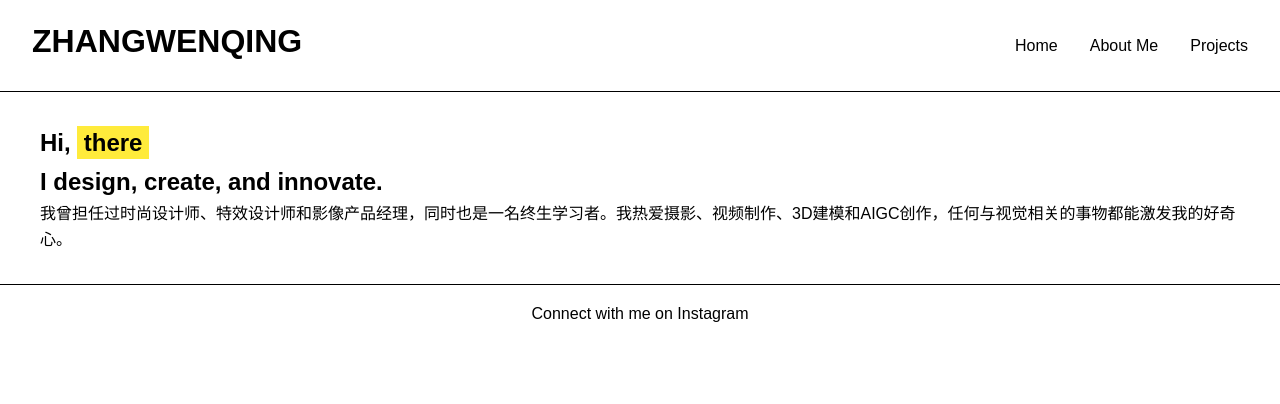
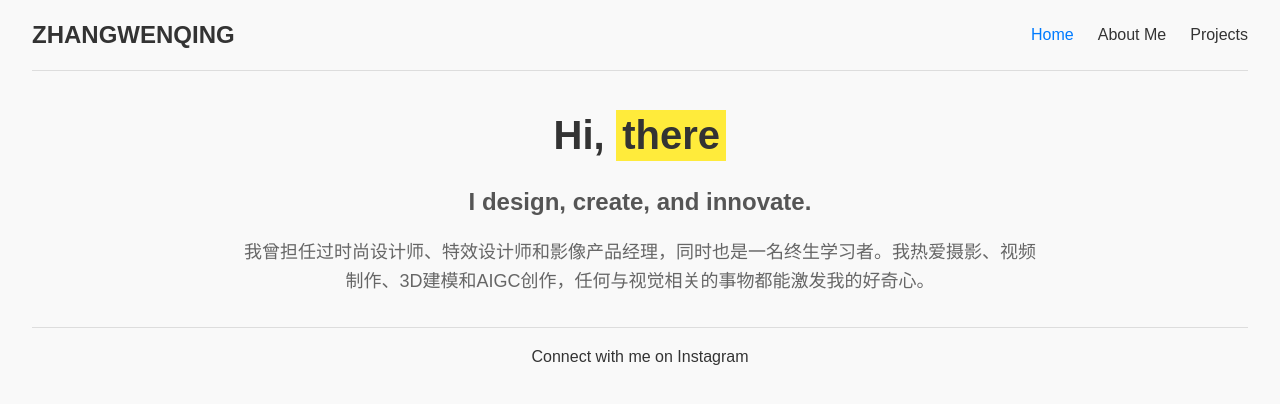
Before and after one commit to carinacreate/carinacreate.gitbub.io, a plain HTML site: page index.html in a window 1280 px wide. Drawn offline with Linux system fonts and the light colour scheme.

Commit message:
Update styles.css

```diff
--- a/styles.css
+++ b/styles.css
@@ -10,9 +10,10 @@ body, h1, h2, h3, p, ul, li, a {
 /* Body styles */
 body {
     font-family: 'Arial', sans-serif;
-    background-color: #fff;
-    color: #000;
+    background-color: #f9f9f9;
+    color: #333;
     line-height: 1.6;
+    padding: 0 2rem;
 }
 
 /* Header styles */
@@ -20,47 +21,67 @@ header {
     display: flex;
     justify-content: space-between;
     align-items: center;
-    padding: 1rem 2rem;
-    border-bottom: 1px solid #000;
-}
-
-.header-content {
-    text-align: left;
+    padding: 1rem 0;
+    border-bottom: 1px solid #ddd;
 }
 
 .header-content h1 {
-    font-size: 2rem;
-    margin-bottom: 0.5rem;
-}
-
-.header-content p {
-    font-size: 1rem;
-    margin-bottom: 0.5rem;
+    font-size: 1.5rem;
+    font-weight: bold;
 }
 
 nav ul {
     display: flex;
-    gap: 2rem;
+    gap: 1.5rem;
 }
 
 nav ul li a {
     font-size: 1rem;
-    color: #000;
+    color: #333;
     text-decoration: none;
     transition: color 0.3s;
 }
 
-nav ul li a:hover {
-    color: #555;
+nav ul li a:hover,
+nav ul li a.active {
+    color: #007BFF;
 }
 
 /* Main content styles */
 main {
-    padding: 2rem;
-    max-width: 1200px;
-    margin: 0 auto;
+    max-width: 800px;
+    margin: 2rem auto;
+    text-align: center;
 }
 
+.intro h1 {
+    font-size: 2.5rem;
+    margin-bottom: 1rem;
+}
+
+.intro h2 {
+    font-size: 1.5rem;
+    margin-bottom: 1rem;
+    color: #555;
+}
+
+.intro p {
+    font-size: 1.125rem;
+    margin-bottom: 2rem;
+    color: #666;
+}
+
+.highlight {
+    background-color: #FFEB3B;
+    padding: 0.2rem 0.4rem;
+    transition: background-color 0.3s;
+}
+
+.highlight:hover {
+    background-color: #FFD700;
+}
+
+/* Projects styles */
 .projects-header {
     text-align: center;
     margin-bottom: 2rem;
@@ -128,6 +149,7 @@ main {
     transform: scale(1.05);
 }
 
+/* About Me styles */
 .about-me h1 {
     font-size: 2.5rem;
     margin-bottom: 1rem;
@@ -143,11 +165,6 @@ main {
     font-size: 1.125rem;
     margin-bottom: 2rem;
     color: #666;
-}
-
-.highlight {
-    background-color: #FFEB3B;
-    padding: 0.2rem 0.4rem;
 }
 
 .personal-details {
@@ -169,6 +186,7 @@ main {
     margin-bottom: 0.5rem;
 }
 
+/* Gallery styles */
 .gallery {
     display: flex;
     flex-wrap: wrap;
@@ -190,5 +208,6 @@ main {
 footer {
     text-align: center;
     padding: 1rem 0;
-    border-top: 1px solid #000;
+    border-top: 1px solid #ddd;
+    margin-top: 2rem;
 }
```
